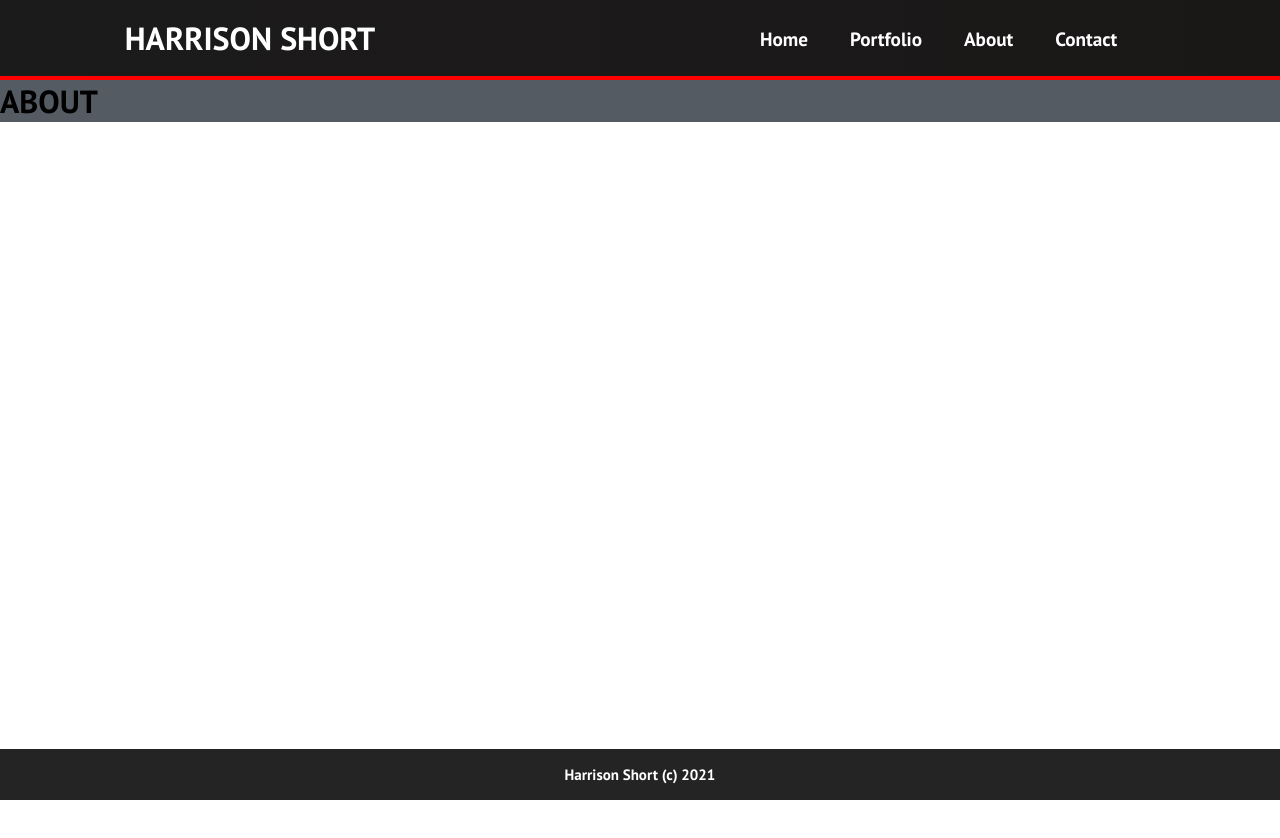
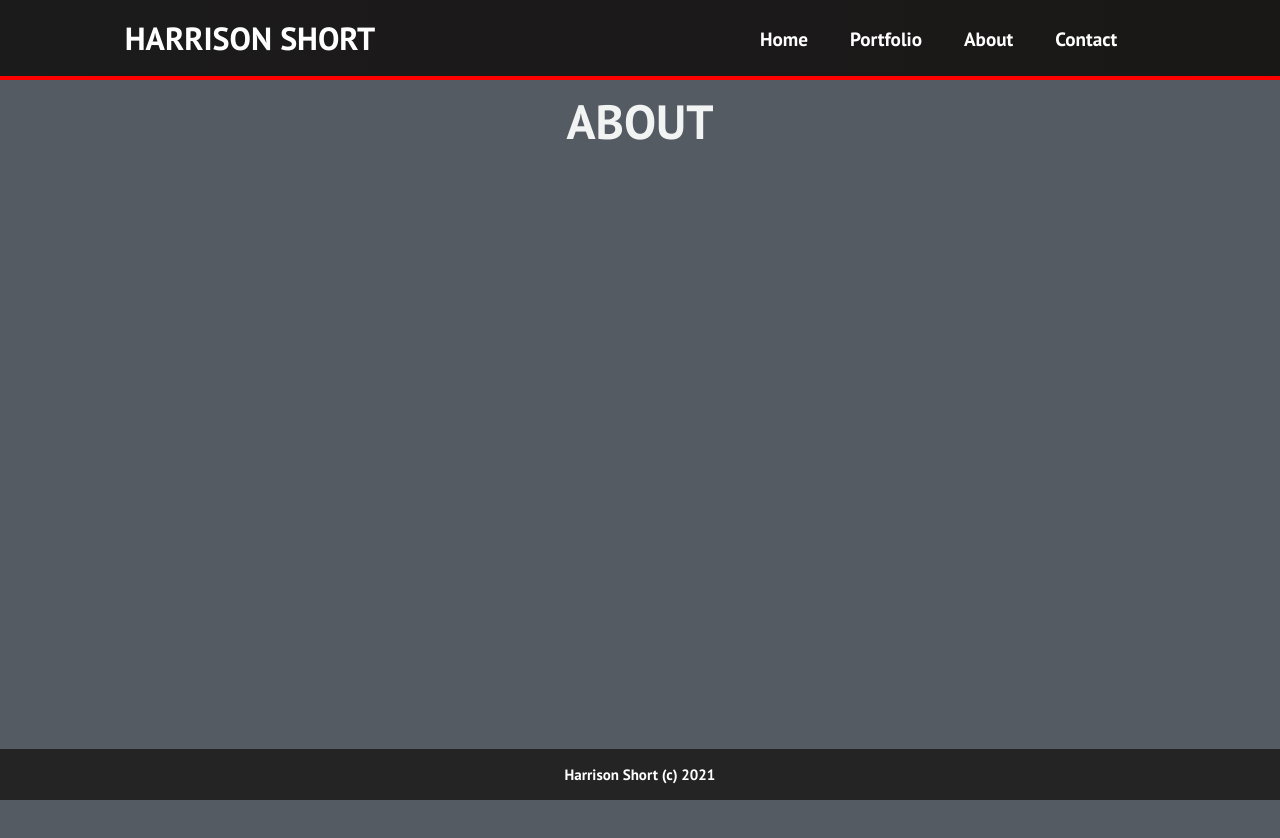
Before and after one commit to HarrisonShort/portfolio-website, a React (Create React App) app: page /about in a window 1280 px wide. Shown: the top 838 px of the page. Before the commit the page ends 800 px from the top, so only its background shows below. Built offline with nearby package versions, Linux system fonts and the light colour scheme.

Commit message:
CHANGE some stuff based on some App.css changes

```diff
--- a/src/components/pages/about/About.js
+++ b/src/components/pages/about/About.js
@@ -3,6 +3,11 @@ import '../../../App.css'
 
 export default function About() {
     return (
-        <h1 className="about">ABOUT</h1>
+        <React.Fragment>
+            <h1 id="page-header">ABOUT</h1>
+            <div className="page-container">
+
+            </div>
+        </React.Fragment>
     )
 }
--- a/src/components/pages/portfolio/Portfolio.js
+++ b/src/components/pages/portfolio/Portfolio.js
@@ -6,7 +6,7 @@ import PortfolioThumbnail from './PortfolioThumbnail'
 export default function Portfolio() {
     return (
         <React.Fragment>
-            <h1 className="portfolio">PORTFOLIO</h1>
+            <h1 id="page-header">PORTFOLIO</h1>
             <div className="grid-container">
                 <PortfolioThumbnail imgSrc="/images/harrison_okunoshima.jpg" title="test" />
                 <PortfolioThumbnail imgSrc="/images/harrison_okunoshima.jpg" title="test" />
```
